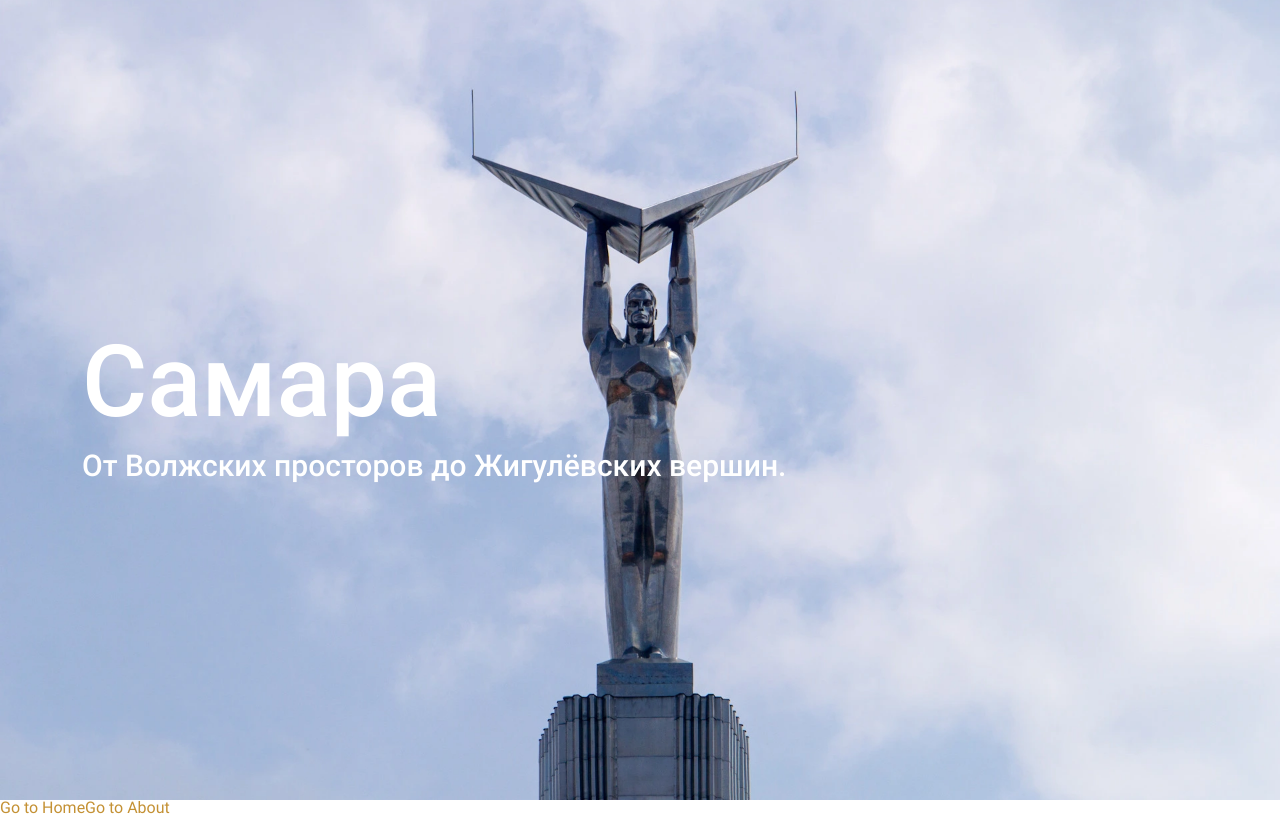
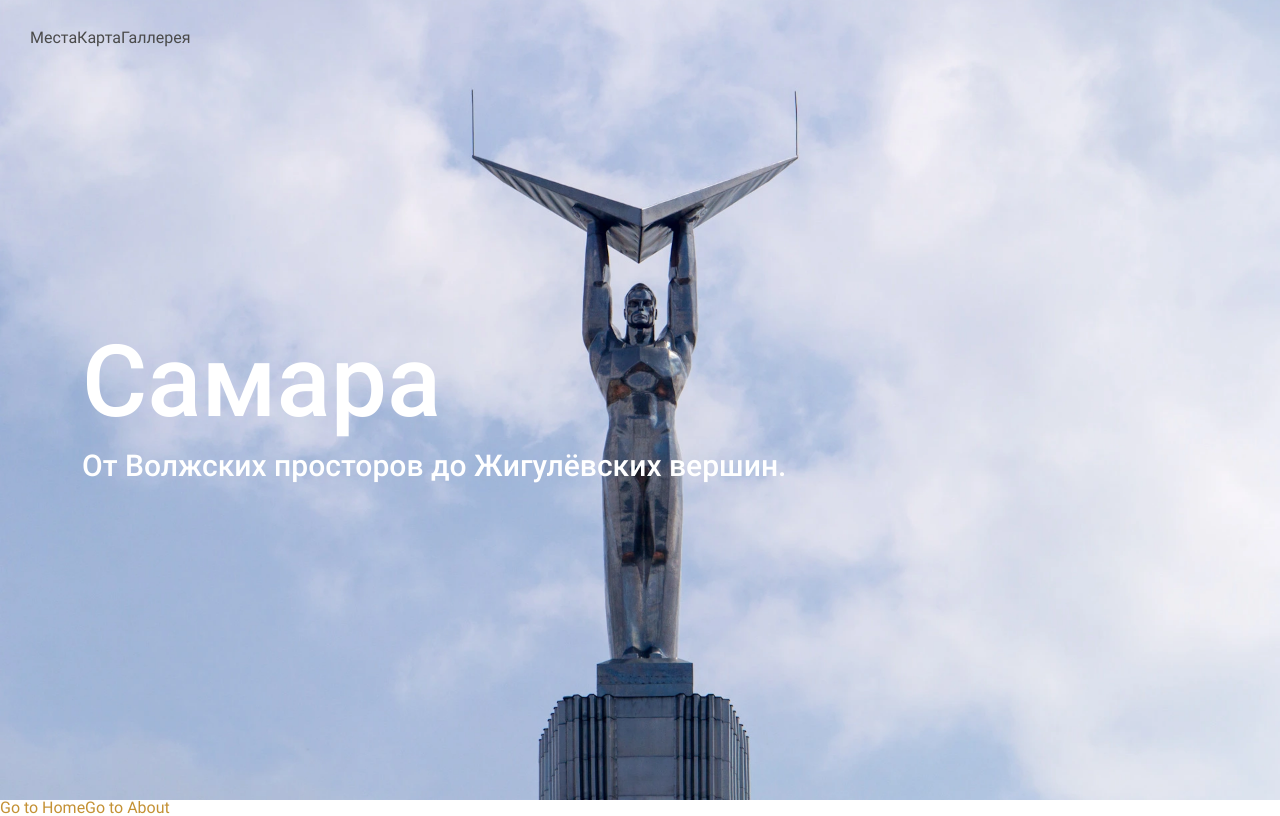
Before and after one commit to EvgeniyPryanichnikov/samara-places, a Vue app: page / in a window 1280 px wide. Shown: the top 816 px of the page. Built offline with nearby package versions, Linux system fonts and the light colour scheme; the HTML template or start-up script is replaced by a standard one.

Commit message:
add: HeaderNav

```diff
--- a/src/core/components/layout/Header.vue
+++ b/src/core/components/layout/Header.vue
@@ -1,5 +1,7 @@
 <template>
   <header class="header">
+    <HeaderNav />
+
     <div class="header__content">
       <h1 class="header__title">
         Самара
@@ -13,11 +15,12 @@
 </template>
 
 <script setup lang="ts">
+import HeaderNav from './HeaderNav.vue';
 </script>
 
 <style lang="scss" scoped>
   @import '@/assets/styles/base/_typography.scss';
-   @import '@/assets/styles/abstracts/_mixins.scss';
+  @import '@/assets/styles/abstracts/_mixins.scss';
 
   .header {
     width: 100%;
--- a/src/core/components/layout/HeaderNav.vue
+++ b/src/core/components/layout/HeaderNav.vue
@@ -0,0 +1,34 @@
+<template>
+  <nav class="header__nav">
+    <ul
+      v-for="item in navItems"
+      :key="item.id"
+    >
+      <li>
+        {{ item.title }}
+      </li>
+    </ul>
+  </nav>
+</template>
+
+<script setup lang="ts">
+const navItems = [
+  {id: 1, title: 'Места'},
+  {id: 2, title: 'Карта'},
+  {id: 3, title: 'Галлерея'},
+]
+</script>
+
+<style lang="scss" scoped>
+  @import '@/assets/styles/base/_typography.scss';
+  @import '@/assets/styles/abstracts/_mixins.scss';
+
+  .header__nav {
+    position: fixed;
+    display: flex;
+    width: 100%;
+    padding: 20px;
+    top: 10px;
+    left: 10px;
+  }
+</style>
```
